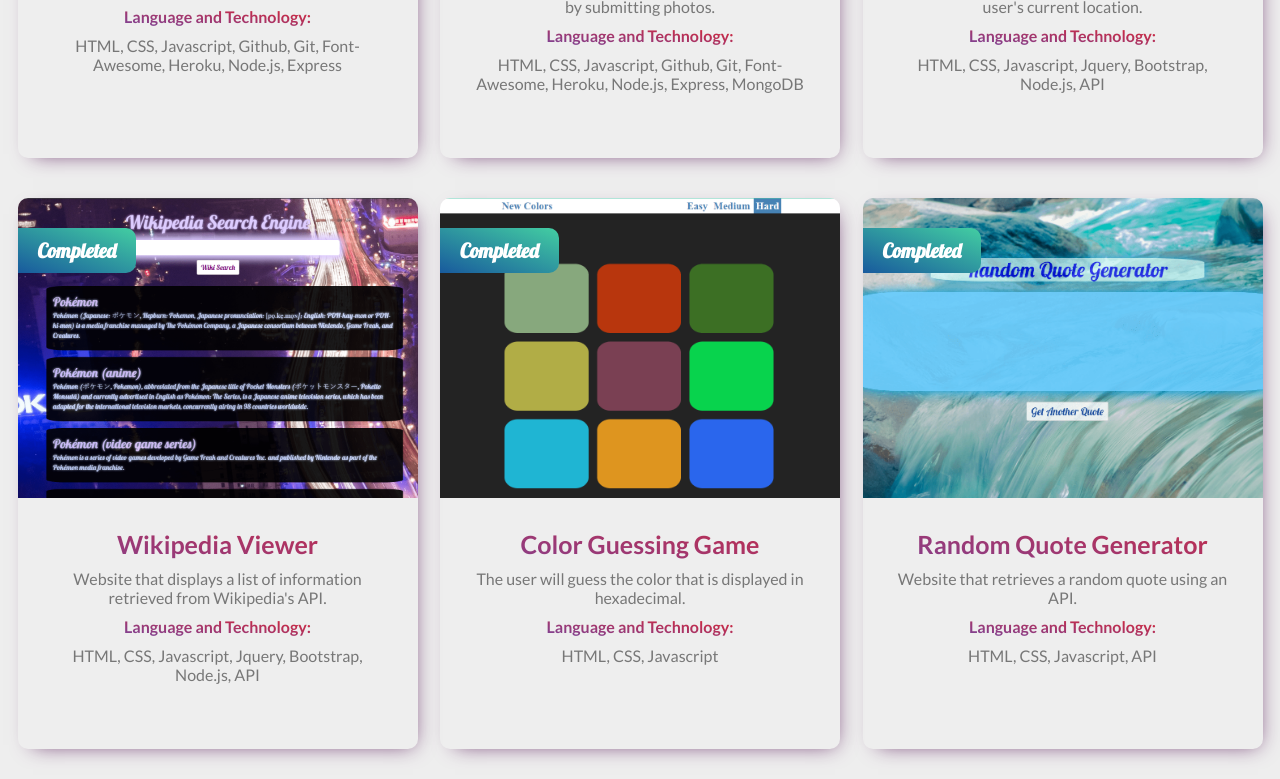
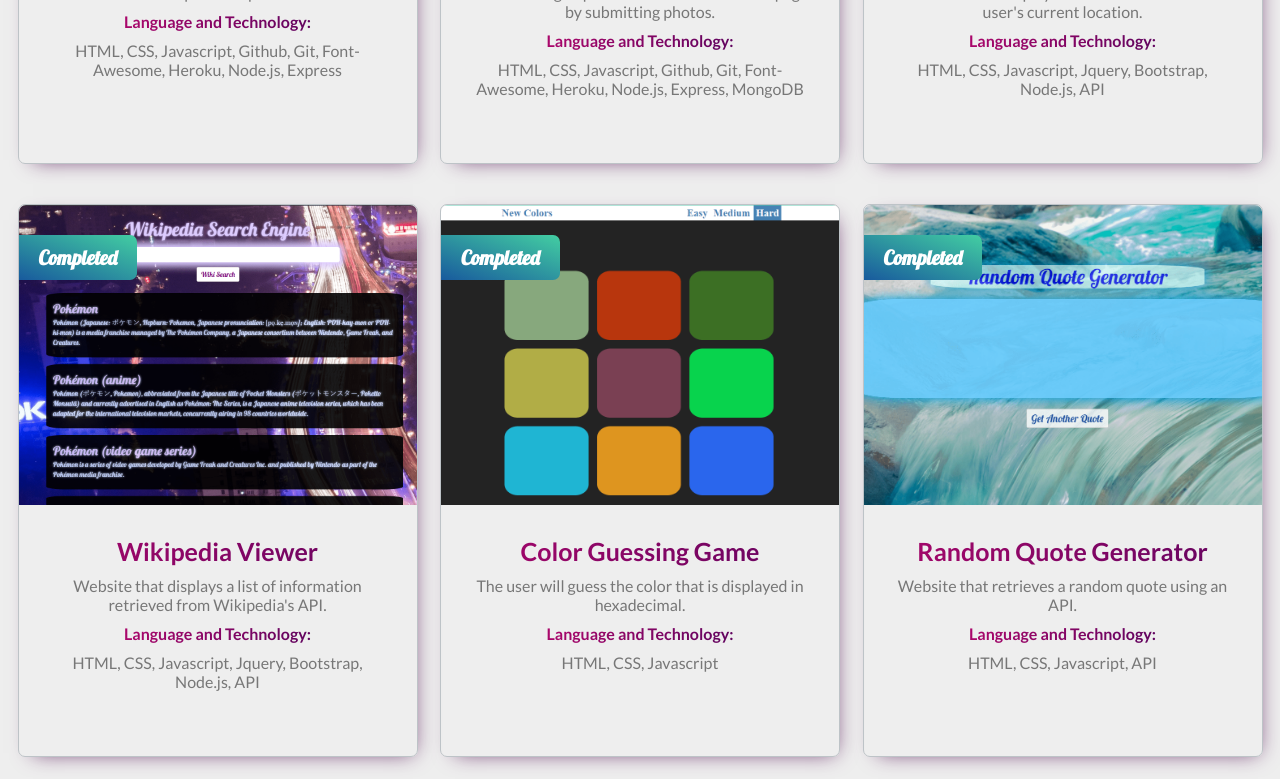
Before and after one commit to david2999999/DJ-Design-Studio-Revamped, a website: page index.html in a window 1280 px wide. Shown: the part 3535-4314 px from the top of the page. Drawn offline with nearby package versions, Linux system fonts and the light colour scheme; files that its build step writes are made by us from their sources.

Commit message:
refactored complete

```diff
--- a/sass/component/_project.scss
+++ b/sass/component/_project.scss
@@ -9,11 +9,13 @@
 
   &-box{
       width: 40rem;
-      border-radius: 1rem;
+      border-radius: .7rem;
       margin: 2rem .5rem 2rem .5rem;
       @include box-shadow-purple;
       transition: all .3s;
       position: relative;
+      border: 1px solid #bdc3c7;
+
 
     &__banner{
       position: absolute;
@@ -21,8 +23,8 @@
       color: white;
       font-size: 2rem;
       top: 3rem;
-      border-top-right-radius: 1rem;
-      border-bottom-right-radius: 1rem;
+      border-top-right-radius:.7rem;
+      border-bottom-right-radius: .7rem;
       font-weight: bold;
       font-family: 'Lobster', cursive;
 
@@ -61,8 +63,8 @@
         object-fit: cover;
         width: 100%;
         height: 30rem;
-        border-top-left-radius: 1rem;
-        border-top-right-radius: 1rem;
+        border-top-left-radius: .7rem;
+        border-top-right-radius: .7rem;
       }
     }
 
@@ -76,7 +78,7 @@
       &-header{
         font-size: 2.5rem;
         padding: 3rem 2rem 1rem 2rem;
-        background: linear-gradient(to top right, #7b4397, #dc2430); /* W3C, IE 10+/ Edge, Firefox 16+, Chrome 26+, Opera 12+, Safari 7+ */
+        background: linear-gradient(to right, #aa076b, #61045f); /* W3C, IE 10+/ Edge, Firefox 16+, Chrome 26+, Opera 12+, Safari 7+ */
         -webkit-background-clip: text;
         color: transparent;
       }
@@ -93,7 +95,7 @@
 
         &-lang{
           font-weight: bold;
-          background: linear-gradient(to top right, #7b4397, #dc2430); /* W3C, IE 10+/ Edge, Firefox 16+, Chrome 26+, Opera 12+, Safari 7+ */
+          background: linear-gradient(to right, #aa076b, #61045f); /* W3C, IE 10+/ Edge, Firefox 16+, Chrome 26+, Opera 12+, Safari 7+ */
           -webkit-background-clip: text;
           color: transparent;
         }
--- a/sass/layout/_footer.scss
+++ b/sass/layout/_footer.scss
@@ -1,11 +1,11 @@
 .footer{
   padding: 5rem 0 0rem 0 ;
-  background: #41295a;  /* fallback for old browsers */
-  background: -webkit-linear-gradient(to top, #2F0743, #41295a);  /* Chrome 10-25, Safari 5.1-6 */
-  background: linear-gradient(to top, #2F0743, #41295a); /* W3C, IE 10+/ Edge, Firefox 16+, Chrome 26+, Opera 12+, Safari 7+ */
+  background: #61043d;  /* fallback for old browsers */
+  background: -webkit-linear-gradient(to bottom right, rgba(#61043d ,1), rgba(#61045F, 1));
+  background: linear-gradient(to bottom right, rgba(#61043d ,1), rgba(#61045F, 1));
 
   &__bottom{
-    background-color: #240843;
+    background-color: #000000;
     color: white;
     width: 100%;
     font-size: 2rem;
```
